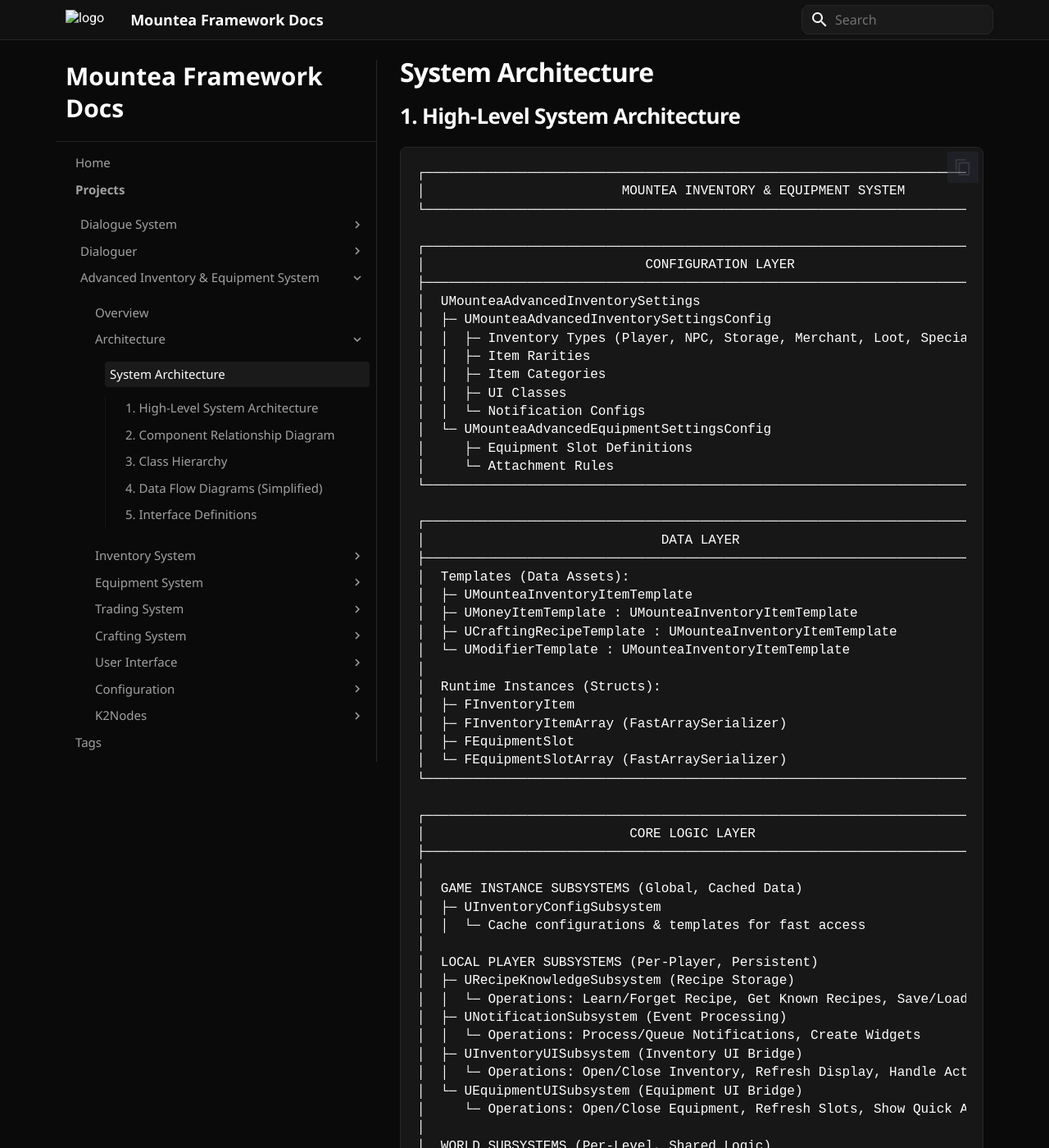
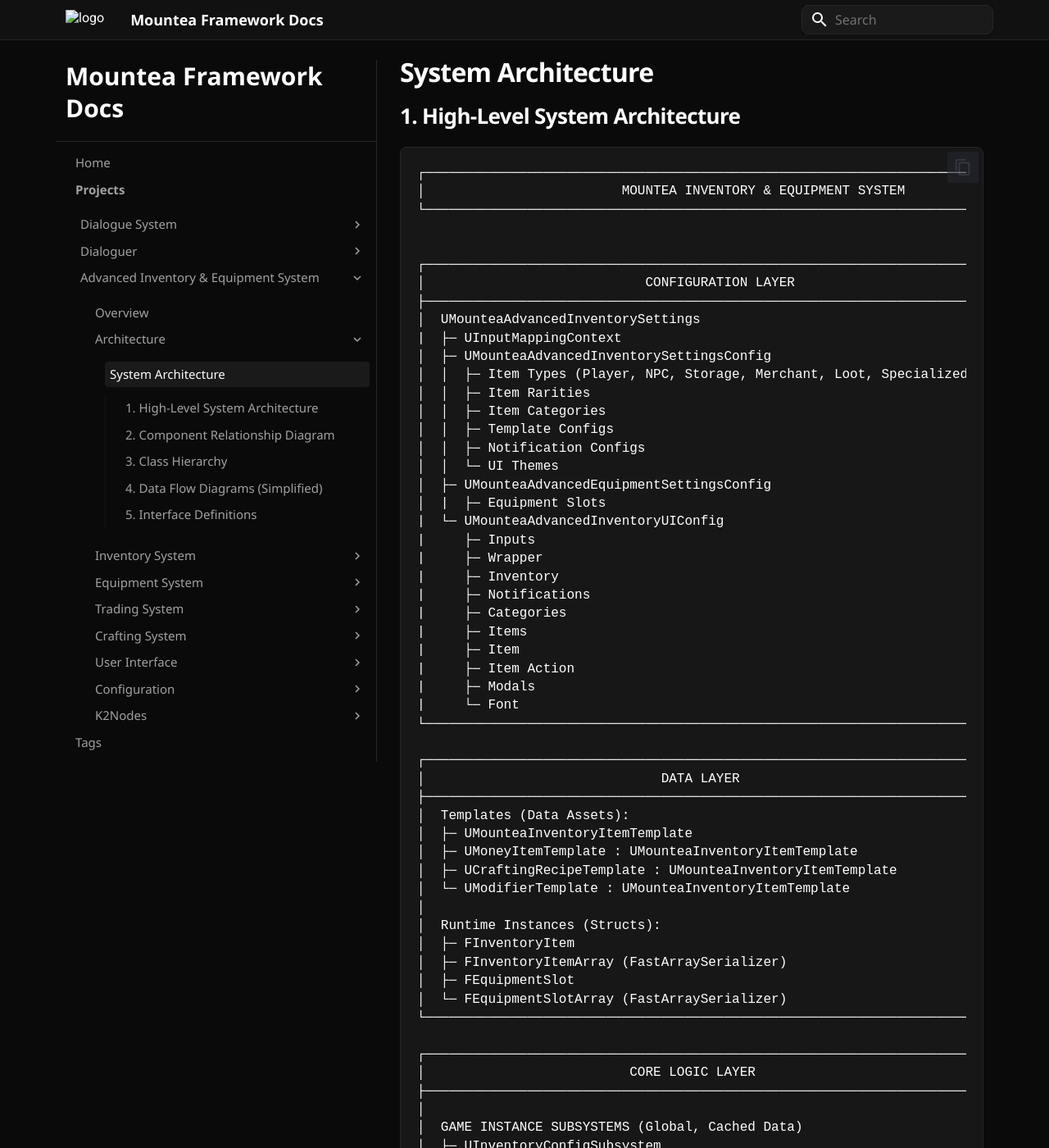
Before and after one commit to Mountea-Framework/MounteaFrameworkWebsite, an MkDocs documentation site: the page built from docs_src/AdvancedInventoryEquipmentSystem/Architecture/SystemArchitecture.md, in a window 1280 px wide and 1400 px high. Shown: the whole window at 82% size. Built offline with MkDocs 1.6.1 and Material for MkDocs 9.7.7, drawn with Linux system fonts in a browser that asks for light colours; old or Windows-style settings are respelled for this version of MkDocs; some of the changed text lies outside the part shown.

Commit message:
fix: update inventory docs to reflect latest state of architetcure

```diff
--- a/docs_src/AdvancedInventoryEquipmentSystem/Architecture/SystemArchitecture.md
+++ b/docs_src/AdvancedInventoryEquipmentSystem/Architecture/SystemArchitecture.md
@@ -7,19 +7,32 @@
 │                         MOUNTEA INVENTORY & EQUIPMENT SYSTEM                │
 └─────────────────────────────────────────────────────────────────────────────┘
 
+
 ┌─────────────────────────────────────────────────────────────────────────────┐
 │                            CONFIGURATION LAYER                              │
 ├─────────────────────────────────────────────────────────────────────────────┤
 │  UMounteaAdvancedInventorySettings                                          │
+|  ├─ UInputMappingContext                                                    |
 │  ├─ UMounteaAdvancedInventorySettingsConfig                                 │
-│  │  ├─ Inventory Types (Player, NPC, Storage, Merchant, Loot, Specialized)  │
+│  │  ├─ Item Types (Player, NPC, Storage, Merchant, Loot, Specialized)       │
 │  │  ├─ Item Rarities                                                        │
 │  │  ├─ Item Categories                                                      │
-│  │  ├─ UI Classes                                                           │
-│  │  └─ Notification Configs                                                 │
-│  └─ UMounteaAdvancedEquipmentSettingsConfig                                 │
-│     ├─ Equipment Slot Definitions                                           │
-│     └─ Attachment Rules                                                     │
+│  │  ├─ Template Configs                                                     │
+│  │  ├─ Notification Configs                                                 │
+│  │  └─ UI Themes                                                            │
+│  ├─ UMounteaAdvancedEquipmentSettingsConfig                                 │
+│  |  ├─ Equipment Slots                                                      │
+|  └─ UMounteaAdvancedInventoryUIConfig                                       |
+|     ├─ Inputs                                                               |
+|     ├─ Wrapper                                                              |
+|     ├─ Inventory                                                            |
+|     ├─ Notifications                                                        |
+|     ├─ Categories                                                           |
+|     ├─ Items                                                                |
+|     ├─ Item                                                                 |
+|     ├─ Item Action                                                          |
+|     ├─ Modals                                                               |
+|     └─ Font                                                                 |
 └─────────────────────────────────────────────────────────────────────────────┘
 
 ┌─────────────────────────────────────────────────────────────────────────────┐
```
